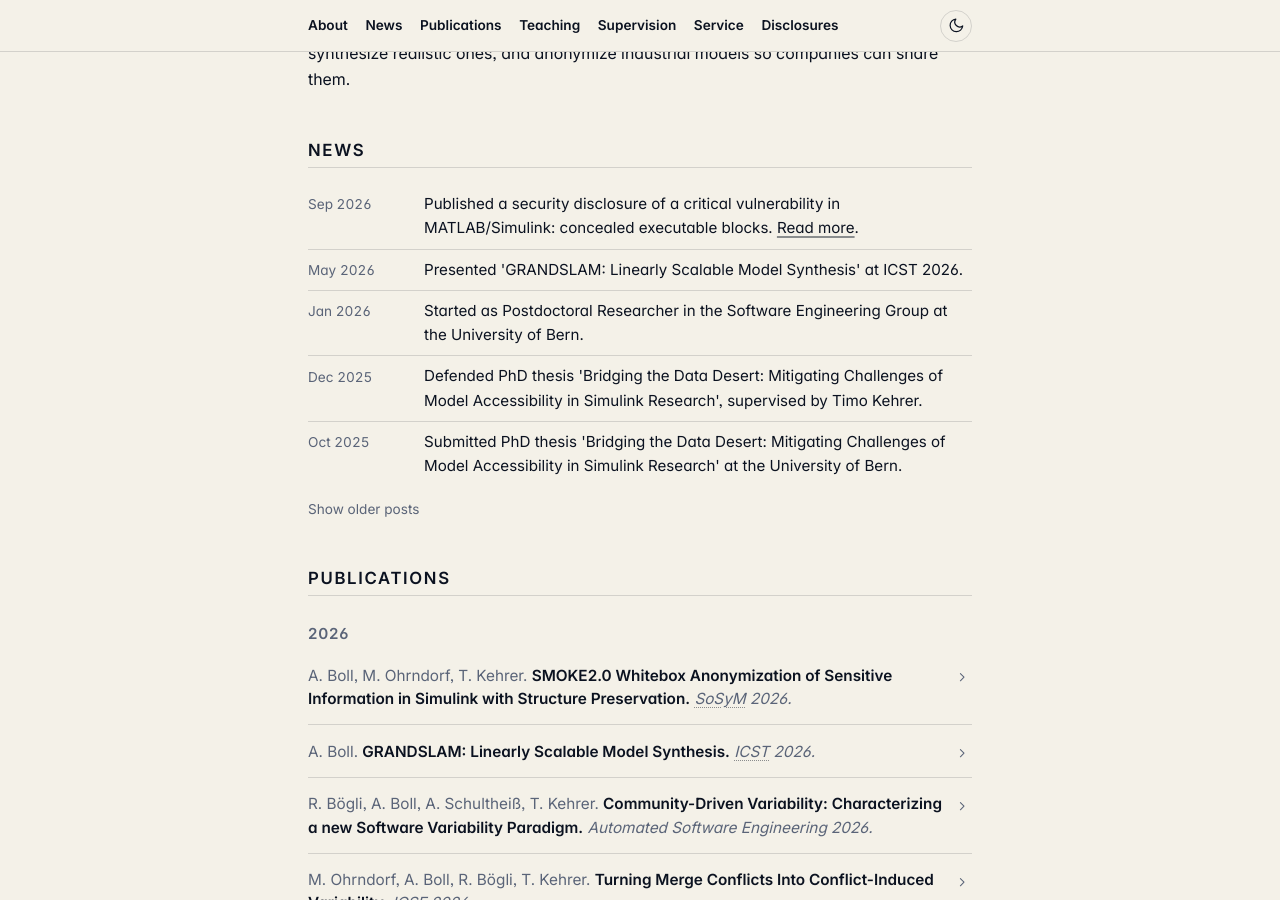
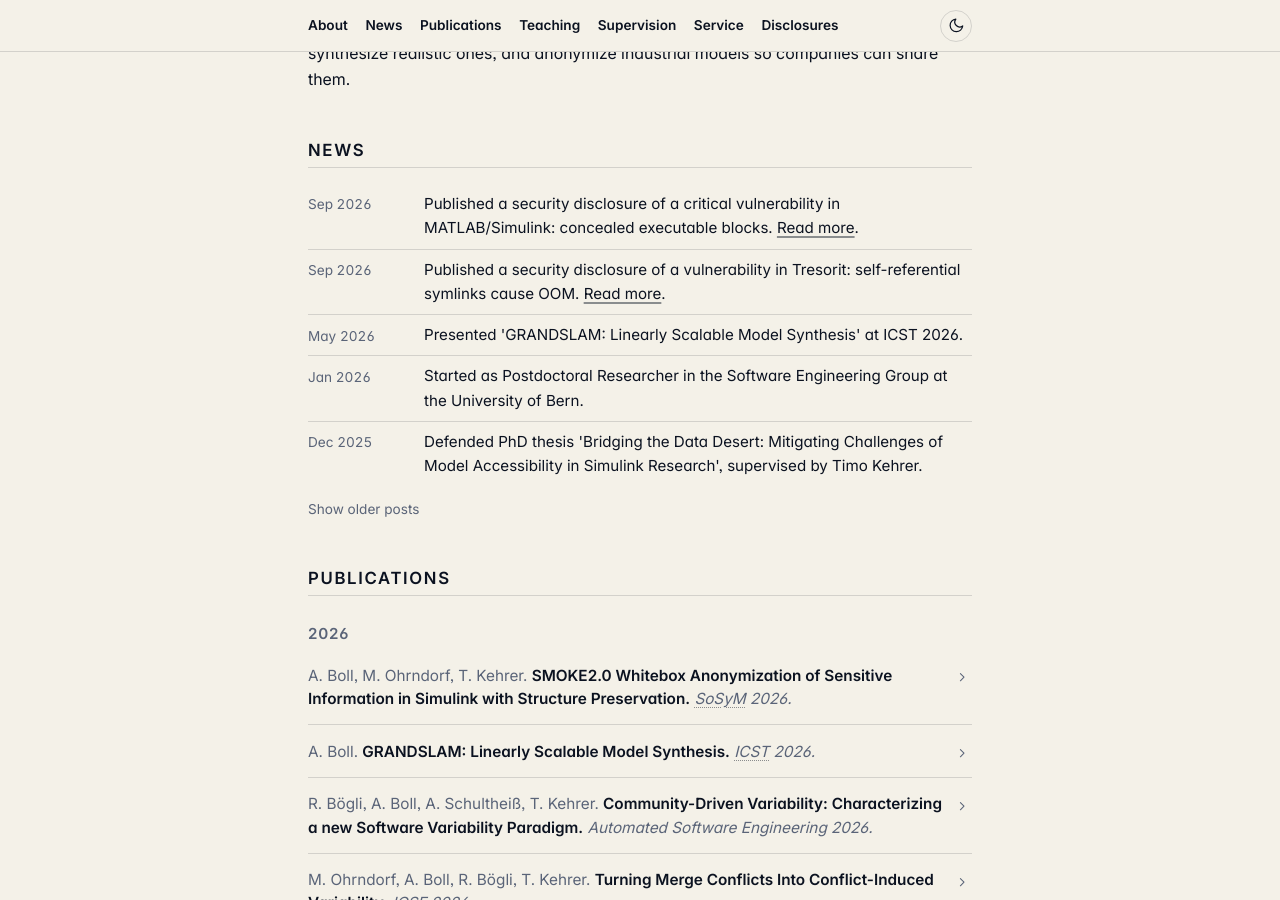
Before and after one commit to lanpirot/lanpirot.github.io, a Jekyll site: the page built from index.md, in a window 1280 px wide and 900 px high, scrolled down 655 px. Built offline with Jekyll 4.4.1, drawn with Linux system fonts in a browser that asks for light colours; part of the change alters nothing that is shown; some of the changed text lies outside the part shown.

Commit message:
Add Tresorit symlink-cycle DoS disclosure; reverse disclosures order
New disclosure page for the Tresorit Linux client local DoS (self-referential
symlinks -> unbounded memory -> OOM), a news entry linking to it, and the
Disclosures section now sorts oldest-first.

Co-Authored-By: Claude Opus 4.8 <noreply@anthropic.com>
Claude-Session: https://claude.ai/code/session_01256u9odEynmskSw9kKsRQm

```diff
--- a/_data/news.yml
+++ b/_data/news.yml
@@ -3,9 +3,13 @@
 # Good: awards, talks, service appointments, milestones, moves, releases, grants.
 # Avoid: "paper accepted at X" (the paper itself is the record).
 
-- date: 2026-09-01
+- date: 2026-09-02
   text: "Published a security disclosure of a critical vulnerability in MATLAB/Simulink: concealed executable blocks."
   link: "/disclosures/simulink-vulnerability-concealed-blocks/"
+
+- date: 2026-09-01
+  text: "Published a security disclosure of a vulnerability in Tresorit: self-referential symlinks cause OOM."
+  link: "/disclosures/tresorit-daemon-symlink-dos/"
 
 - date: 2026-05-01
   text: "Presented 'GRANDSLAM: Linearly Scalable Model Synthesis' at ICST 2026."
--- /dev/null
+++ b/_disclosures/tresorit-daemon-symlink-dos.md
@@ -0,0 +1,56 @@
+---
+title: "DoS in the Tresorit Linux client"
+date: 2026-09-04
+cwe: "CWE-674 → CWE-400"
+product: "Tresorit Linux client"
+status: "Disputed · vendor: by design"
+description: "Security note: self-referential symlinks make Tresorit leak memory without bound. The trigger is about eight bytes."
+---
+
+<div class="disc-tldr">
+  <p class="lead">Local denial of service</p>
+  <p class="lead">A symlink loop in a Tresorit-watched folder makes Tresorit allocate memory without bound until the machine runs out of RAM and freezes.</p>
+  <p>The trigger is about eight bytes of symlink text. No exploit code, no privileges, no network. I hit it by simply cloning an open-source repository onto my machine. Tresorit 3.5.1281.4700.</p>
+</div>
+
+## What happens
+
+Put two symlinks in a watched directory: one pointing at its own folder (`.qa -> .`) and one nested link resolving back through the loop (`sub/.qa -> ../.qa/`). Tresorit walks by textual path, not by the `(device, inode)` identity the kernel uses, so `a/.qa/.qa/.qa/…` looks like an endless run of new directories and the walk never stops.
+
+While discovering the directory's content, Tresorit follows this endless loop. Memory climbs steadily, about 10 MB/min from a single symlink and 3 GB/min from the real example that first triggered it.
+
+## Why it's nasty
+
+- **Ordinary content.** `.qa -> .` is a normal test convention in the [Ceph](https://github.com/ceph/ceph/tree/main/qa) repo; a plain `git clone` set it off on my machine. Extracting an archive or mounting a share would trigger the same crash.
+- **Delayed effect.** On my machine it took about 15-20 minutes until all memory got eaten up. It's hard to pinpoint the cause as the file was downloaded or created a while ago.
+- **Survives reboots.** `SIGTERM` takes over 30 s, past most stop timeouts, and Tresorit automatically restarts within a minute. It re-reads the files and repeats its leak.
+- **Survives trashing.** Trash is watched too, so moving the symlinks there just keeps Tresorit looping over them. They have to be permanently deleted.
+- **GUI freezes; unsyncing impossible.** Tresorit's GUI hangs, so you can't unsync the directories from inside the app.
+
+Shared tresors are not a vector: symlinks aren't stored server-side, so the trigger can't reach another user. Every real vector is local, usually a cloned repository, whether stumbled into or specially prepared.
+
+## Possible vendor fixes
+
+- Dedupe the walk by `(device, inode)` so a cycle terminates, or
+- Stop descending symlinks at scan time, matching the app's own no-sync-symlinks policy.
+
+## Vendor position and rebuttal
+
+Tresorit judged it "not a security issue", citing the deliberate choice to follow symlinks. That justifies traversal, but not *unbounded memory allocation*. The suggested sync-filter workaround assumes you already know the toxic path and have a responsive GUI.
+
+My view: that "deliberate design decision" is indefensible. The bug is not easy to weaponize, but it occurs in the wild and causes out-of-memory crashes that are hard to diagnose and hard to stop.
+
+## Timeline
+
+| Date | Event |
+|------|-------|
+| 2026-05-10 | A routine repo clone drives my workstation into an OOM freeze. |
+| 2026-05-11 | Inquiry to the vendor. |
+| 2026-05-13 | Report sent to the vendor. |
+| 2026-06-01 | Vendor requests more time. |
+| 2026-06-06 | Vendor declines, citing a deliberate design decision. |
+| 2026-09-04 | Public disclosure. |
+
+## Credits
+
+Found and reported by [Alexander Boll](https://alexanderboll.dev/).
--- a/_includes/section-disclosures.html
+++ b/_includes/section-disclosures.html
@@ -1,7 +1,7 @@
 <section id="disclosures">
   <h2>Disclosures</h2>
   <ul class="plain-list">
-    {%- assign items = site.disclosures | sort: "date" | reverse -%}
+    {%- assign items = site.disclosures | sort: "date" -%}
     {%- for d in items -%}
       <li>
         <strong><a href="{{ d.url | relative_url }}">{{ d.title }}</a></strong>
```
